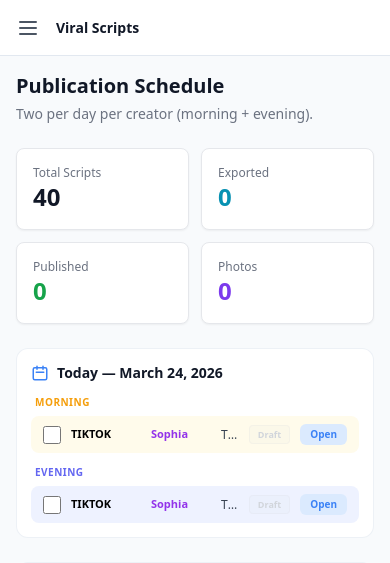
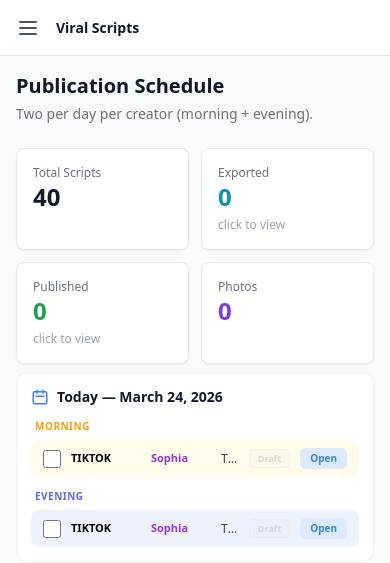
Before and after one commit to Global-Generation/viral-scripts, a FastAPI app: page /videos in a window 390 px wide. Shown: the top 563 px of the page. Run offline with FastAPI, Linux system fonts and the light colour scheme; data comes from the database, SQL or seed files in the repository; data that the repository does not hold is empty; some libraries are stand-ins or nearby versions.

Commit message:
Add expandable score card panels with exported/published script lists
- Score cards for Exported and Published are now clickable
- Clicking opens a panel below with table: Script ID, Creator, Title, TT Date
- Backend passes exported_list and published_list to template

Co-Authored-By: Claude Opus 4.6 <noreply@anthropic.com>

```diff
--- a/routers/videos.py
+++ b/routers/videos.py
@@ -383,11 +383,23 @@ def videos_page(request: Request, db: Session = Depends(get_db)):
         cal_data[creator] = day_map
 
     # Grand totals
+    exported_list = []
+    published_list = []
+    for c in CREATORS:
+        for e in schedule[c]["scripts"]:
+            item = {"creator": c, "title": e["title"], "link": e["link"], "script_id": e["script_id"], "tiktok_date": e["tiktok_date"].strftime("%b %d")}
+            if e.get("has_final"):
+                exported_list.append(item)
+            if e.get("published_tiktok"):
+                published_list.append(item)
+
     totals = {
         "count": sum(schedule[c]["count"] for c in CREATORS),
         "photos": sum(schedule[c]["photos"] for c in CREATORS),
         "subtitled": sum(schedule[c]["subtitled"] for c in CREATORS),
         "published": sum(schedule[c]["published"] for c in CREATORS),
+        "exported_list": exported_list,
+        "published_list": published_list,
     }
 
     return templates.TemplateResponse(
--- a/templates/videos.html
+++ b/templates/videos.html
@@ -8,24 +8,93 @@
 </div>
 
 <!-- Score Cards -->
-<div class="grid grid-cols-2 sm:grid-cols-4 gap-3 mb-6">
+<div class="grid grid-cols-2 sm:grid-cols-4 gap-3 mb-2">
     <div class="bg-white rounded-lg p-4 border border-gray-200 shadow-sm">
         <div class="text-xs text-gray-500">Total Scripts</div>
         <div class="text-2xl font-bold text-gray-900">{{ totals.count }}</div>
     </div>
-    <div class="bg-white rounded-lg p-4 border border-gray-200 shadow-sm">
+    <div class="bg-white rounded-lg p-4 border border-gray-200 shadow-sm cursor-pointer hover:border-cyan-400 transition" onclick="togglePanel('exported')">
         <div class="text-xs text-gray-500">Exported</div>
         <div class="text-2xl font-bold text-cyan-600">{{ totals.subtitled }}</div>
+        <div class="text-xs text-gray-400 mt-1">click to view</div>
     </div>
-    <div class="bg-white rounded-lg p-4 border border-gray-200 shadow-sm">
+    <div class="bg-white rounded-lg p-4 border border-gray-200 shadow-sm cursor-pointer hover:border-green-400 transition" onclick="togglePanel('published')">
         <div class="text-xs text-gray-500">Published</div>
         <div class="text-2xl font-bold text-green-600">{{ totals.published }}</div>
+        <div class="text-xs text-gray-400 mt-1">click to view</div>
     </div>
     <div class="bg-white rounded-lg p-4 border border-gray-200 shadow-sm">
         <div class="text-xs text-gray-500">Photos</div>
         <div class="text-2xl font-bold text-violet-600">{{ totals.photos }}</div>
     </div>
 </div>
+
+<!-- Expandable: Exported -->
+<div id="panel-exported" class="hidden mb-4">
+    <div class="bg-white rounded-lg border border-cyan-200 shadow-sm overflow-hidden">
+        <div class="px-4 py-2 bg-cyan-50 border-b border-cyan-200 flex items-center justify-between">
+            <span class="text-xs font-bold text-cyan-800">Exported Videos ({{ totals.subtitled }})</span>
+            <button onclick="togglePanel('exported')" class="text-xs text-cyan-600 hover:text-cyan-800">Close</button>
+        </div>
+        <table class="w-full text-xs">
+            <thead><tr class="border-b border-gray-100">
+                <th class="px-4 py-2 text-left text-gray-500 font-medium">Script</th>
+                <th class="px-4 py-2 text-left text-gray-500 font-medium">Creator</th>
+                <th class="px-4 py-2 text-left text-gray-500 font-medium">Title</th>
+                <th class="px-4 py-2 text-left text-gray-500 font-medium">TT Date</th>
+            </tr></thead>
+            <tbody>
+            {% for item in totals.exported_list %}
+            <tr class="border-b border-gray-50 hover:bg-gray-50">
+                <td class="px-4 py-1.5"><a href="{{ item.link }}" class="text-blue-600 hover:underline">#{{ item.script_id }}</a></td>
+                <td class="px-4 py-1.5 capitalize font-medium">{{ item.creator }}</td>
+                <td class="px-4 py-1.5 text-gray-700">{{ item.title }}</td>
+                <td class="px-4 py-1.5 text-gray-500">{{ item.tiktok_date }}</td>
+            </tr>
+            {% endfor %}
+            </tbody>
+        </table>
+    </div>
+</div>
+
+<!-- Expandable: Published -->
+<div id="panel-published" class="hidden mb-4">
+    <div class="bg-white rounded-lg border border-green-200 shadow-sm overflow-hidden">
+        <div class="px-4 py-2 bg-green-50 border-b border-green-200 flex items-center justify-between">
+            <span class="text-xs font-bold text-green-800">Published Videos ({{ totals.published }})</span>
+            <button onclick="togglePanel('published')" class="text-xs text-green-600 hover:text-green-800">Close</button>
+        </div>
+        {% if totals.published_list %}
+        <table class="w-full text-xs">
+            <thead><tr class="border-b border-gray-100">
+                <th class="px-4 py-2 text-left text-gray-500 font-medium">Script</th>
+                <th class="px-4 py-2 text-left text-gray-500 font-medium">Creator</th>
+                <th class="px-4 py-2 text-left text-gray-500 font-medium">Title</th>
+                <th class="px-4 py-2 text-left text-gray-500 font-medium">TT Date</th>
+            </tr></thead>
+            <tbody>
+            {% for item in totals.published_list %}
+            <tr class="border-b border-gray-50 hover:bg-gray-50">
+                <td class="px-4 py-1.5"><a href="{{ item.link }}" class="text-blue-600 hover:underline">#{{ item.script_id }}</a></td>
+                <td class="px-4 py-1.5 capitalize font-medium">{{ item.creator }}</td>
+                <td class="px-4 py-1.5 text-gray-700">{{ item.title }}</td>
+                <td class="px-4 py-1.5 text-gray-500">{{ item.tiktok_date }}</td>
+            </tr>
+            {% endfor %}
+            </tbody>
+        </table>
+        {% else %}
+        <div class="px-4 py-3 text-xs text-gray-400">No published videos yet.</div>
+        {% endif %}
+    </div>
+</div>
+
+<script>
+function togglePanel(name) {
+    const panel = document.getElementById('panel-' + name);
+    panel.classList.toggle('hidden');
+}
+</script>
 
 <!-- Today's Tasks -->
 {% if todays_tasks %}
```
